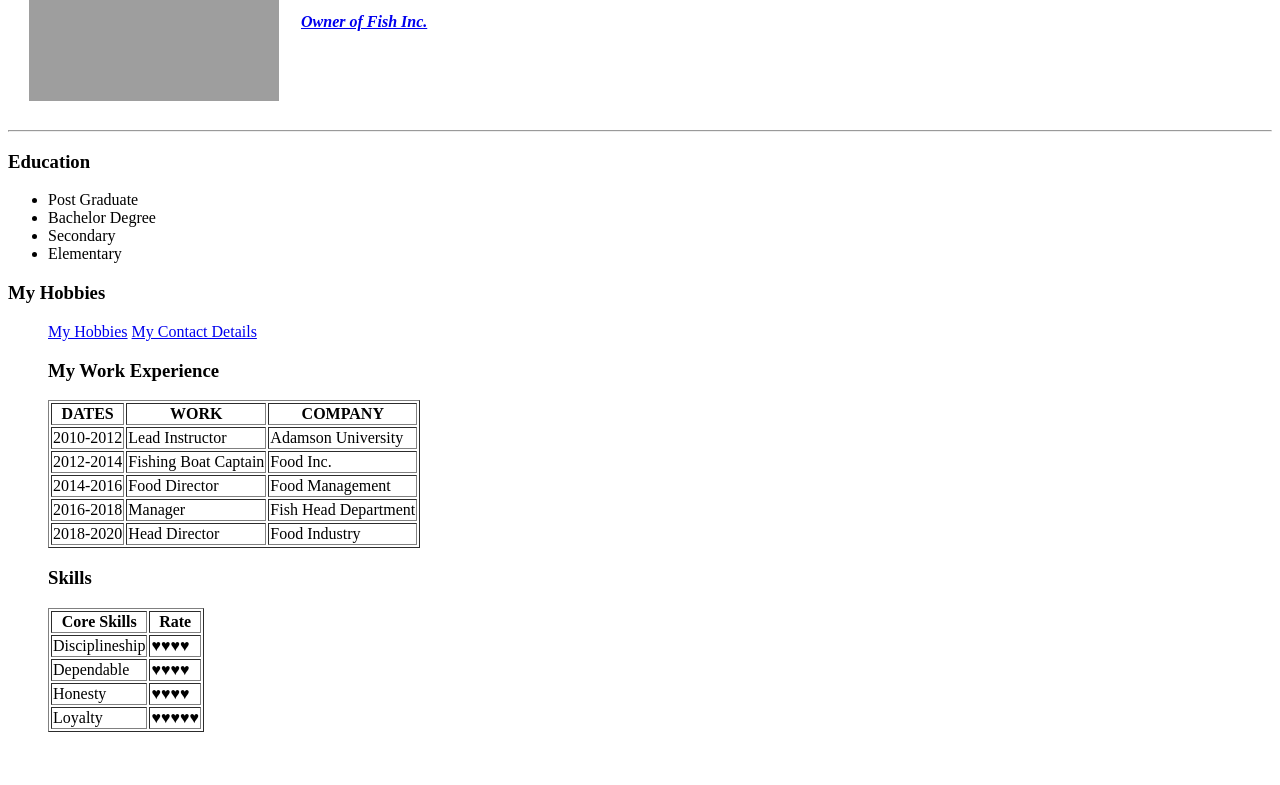
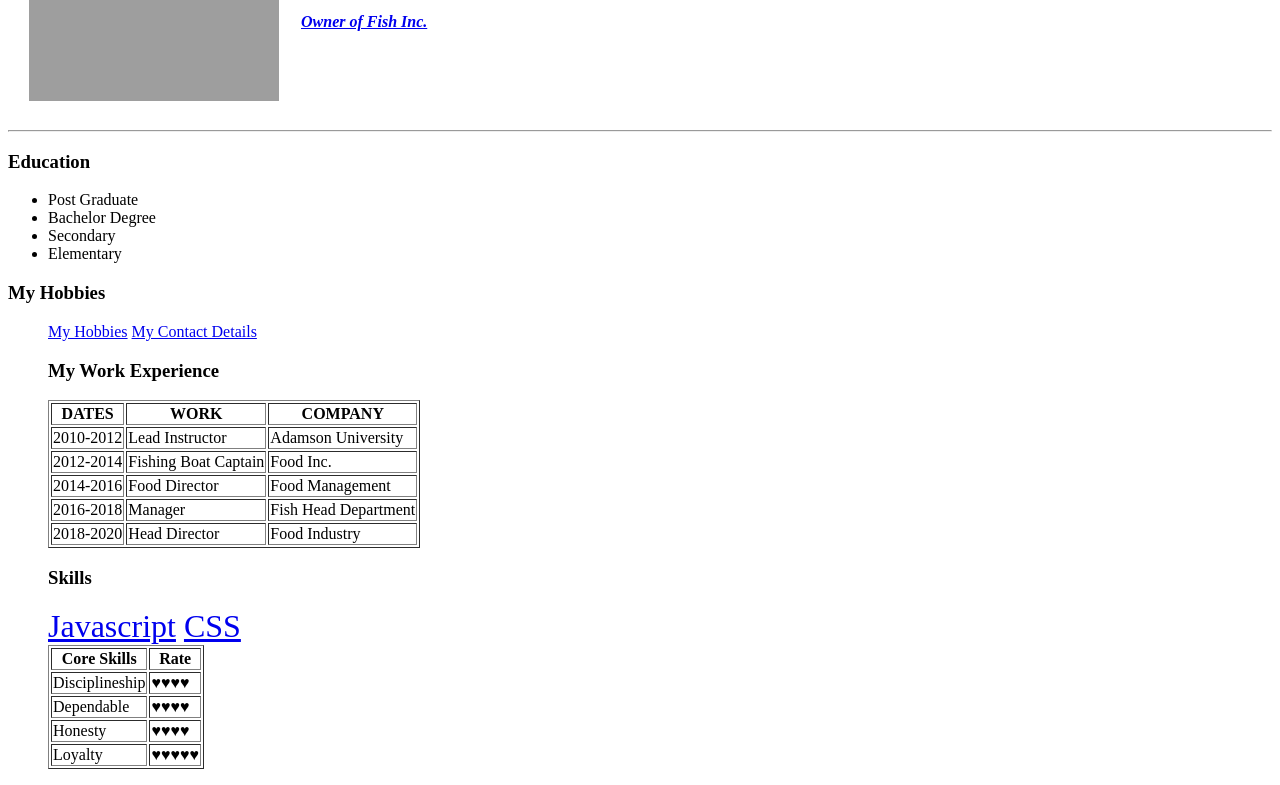
Before and after one commit to Capalos/Capalos3, a plain HTML site: page index.html in a window 1280 px wide. Shown: the part 178-963 px from the top of the page. Before the commit the page ends 926 px from the top, so only its background shows below. Drawn offline with Linux system fonts and the light colour scheme; grey boxes are pictures that could not be loaded.

Commit message:
Update index.html

```diff
--- a/index.html
+++ b/index.html
@@ -89,7 +89,8 @@
       <td>♥♥♥♥♥</td>
     </tr>
 </ol>
-
+<font size="6"><a href="file:///C:/Users/admin/Desktop/Web%20development/JavaScript/index.html">Javascript</a>
+<font size="6"><a href="file:///C:/Users/admin/Desktop/Web%20development/Bacon%20Fansite/index.html">CSS</a>
 
 </body>
 </html>
```
